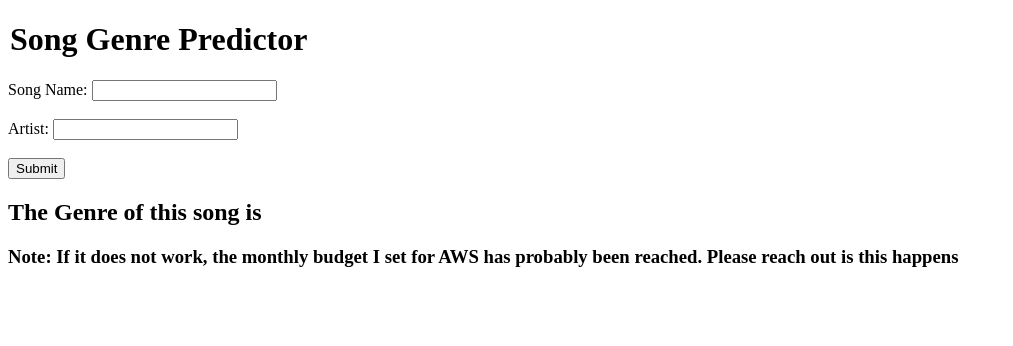
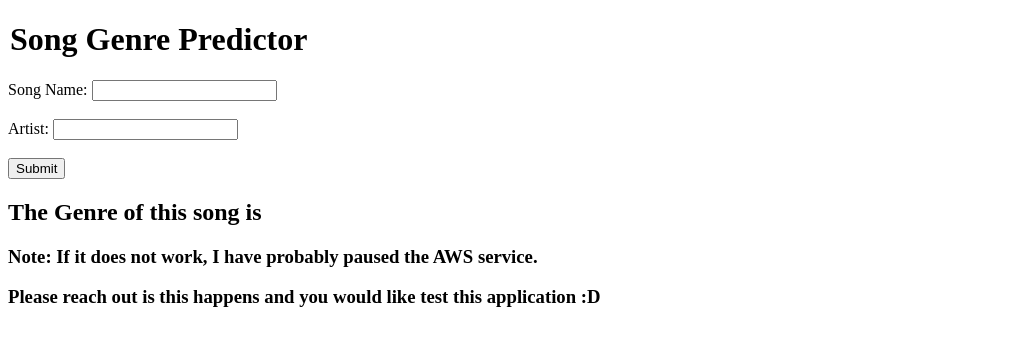
Before and after one commit to Cole-MaK/genre_predictor_app, a Flask app: page / in a window 1280 px wide. Shown: the top 346 px of the page, without its empty margins (0-1013 px from the left). Run offline with Flask 3, Linux system fonts and the light colour scheme.

Commit message:
edit page

```diff
--- a/templates/home.html
+++ b/templates/home.html
@@ -23,6 +23,8 @@
     <h2>
         The Genre of {{ song_name }} by {{ artist }} is {{ result }}
     </h2>
-    <h3>Note: If it does not work, the monthly budget I set for AWS has probably been reached. Please reach out is this happens</h3>
+    <h3>Note: If it does not work, I have probably paused the AWS service.</h3>
+
+    <h3>Please reach out is this happens and you would like test this application :D</h3>
 </body>
 </html>
--- a/templates/index.html
+++ b/templates/index.html
@@ -23,6 +23,8 @@
     <h2>
         The Genre of this song is
     </h2>
-    <h3>Note: If it does not work, the monthly budget I set for AWS has probably been reached. Please reach out is this happens</h3>
+    <h3>Note: If it does not work, I have probably paused the AWS service.</h3>
+
+    <h3>Please reach out is this happens and you would like test this application :D</h3>
 </body>
 </html>
```
